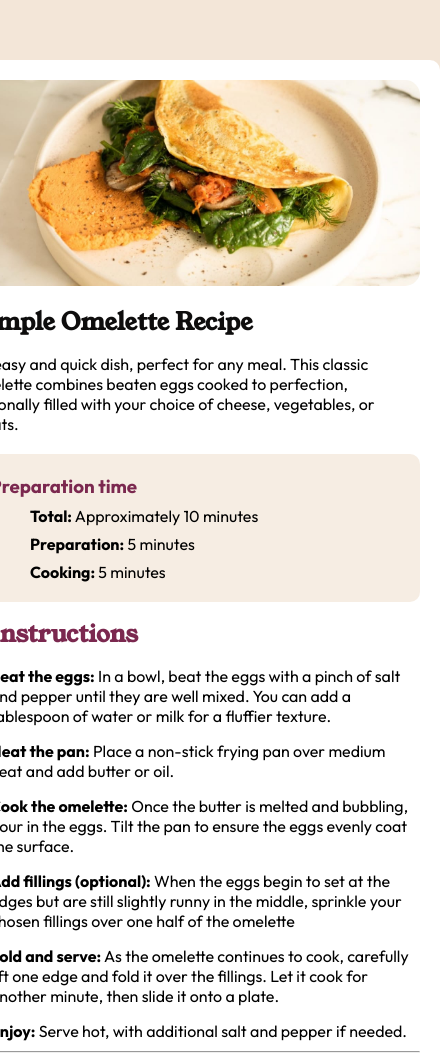
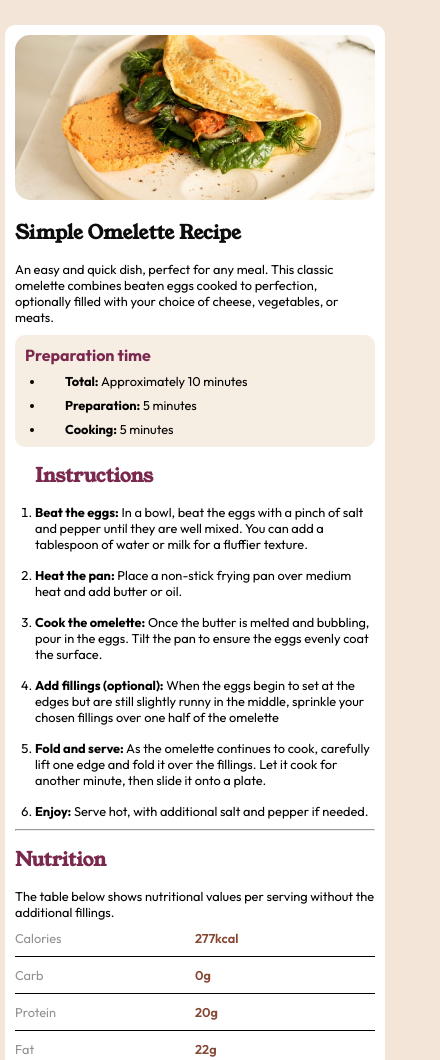
Before and after one commit to jamiuTheDev/Omlet-Project, a plain HTML site: page index.html in a window 390 px wide. Shown: the top 1060 px of the page, 440 px wide, since content can reach past the window. Drawn offline with Linux system fonts and the light colour scheme.

Commit message:
new css media queries

```diff
--- a/css/style.css
+++ b/css/style.css
@@ -1,5 +1,4 @@
 @import url('https://fonts.googleapis.com/css2?family=Young+Serif&display=swap');
-
 @import url('https://fonts.googleapis.com/css2?family=Outfit:wght@100..900&display=swap');
 
 * {
@@ -15,6 +14,7 @@ body{
     align-items: center;
     justify-content: center;
     min-height: 100vh;
+    padding: 20px;
 }
 
 h3, p, li, table{
@@ -37,7 +37,7 @@ h3 {
 }
 
 img {
-    max-width: 450px;
+    max-width: 100%;
     border-radius: 15px;
 }
 
@@ -47,6 +47,8 @@ img {
     border-radius: 10px;
     margin-top: 60px;
     margin-bottom: 60px;
+    width: 100%;
+    max-width: 450px;
 }
 
 ol, li {
@@ -55,7 +57,7 @@ ol, li {
 
 
 .card-content{
-    max-width: 450px;
+    max-width: 100%;
 }
 
 .card-list{
@@ -77,8 +79,6 @@ ol, li {
     margin-top: 10px;
     margin-bottom: 10px;
 }
-
-
 
 table{
     width: 100%;
@@ -119,3 +119,61 @@ table .brown{
 .attribution{
     margin-bottom: 25px;
 }
+
+@media (max-width: 768px) {
+    body {
+        padding: 10px;
+    }
+
+    .card {
+        margin-top: 30px;
+        margin-bottom: 30px;
+        padding: 15px;
+    }
+
+    .card-list {
+        padding: 15px;
+        margin-top: 15px;
+    }
+
+    h1, h2 {
+        font-size: 1.5rem;
+    }
+
+    h3 {
+        font-size: 1.2rem;
+    }
+
+    p, li, table {
+        font-size: 0.9rem;
+    }
+}
+
+@media (max-width: 480px) {
+    body {
+        padding: 5px;
+    }
+
+    .card {
+        margin-top: 20px;
+        margin-bottom: 20px;
+        padding: 10px;
+    }
+
+    .card-list {
+        padding: 10px;
+        margin-top: 10px;
+    }
+
+    h1, h2 {
+        font-size: 1.2rem;
+    }
+
+    h3 {
+        font-size: 1rem;
+    }
+
+    p, li, table {
+        font-size: 0.8rem;
+    }
+}
--- a/index.html
+++ b/index.html
@@ -6,7 +6,7 @@
     <meta name="viewport" content="width=device-width, initial-scale=1.0">
     <link rel="stylesheet" href="css/style.css">
     <link rel="icon" type="image/png" href="./images/favicon-32x32.png">
-    <title>Frontend Mentor | Recipe page</title>
+    <title>Omelette Recipe page</title>
 </head>
 
 <body>
```
